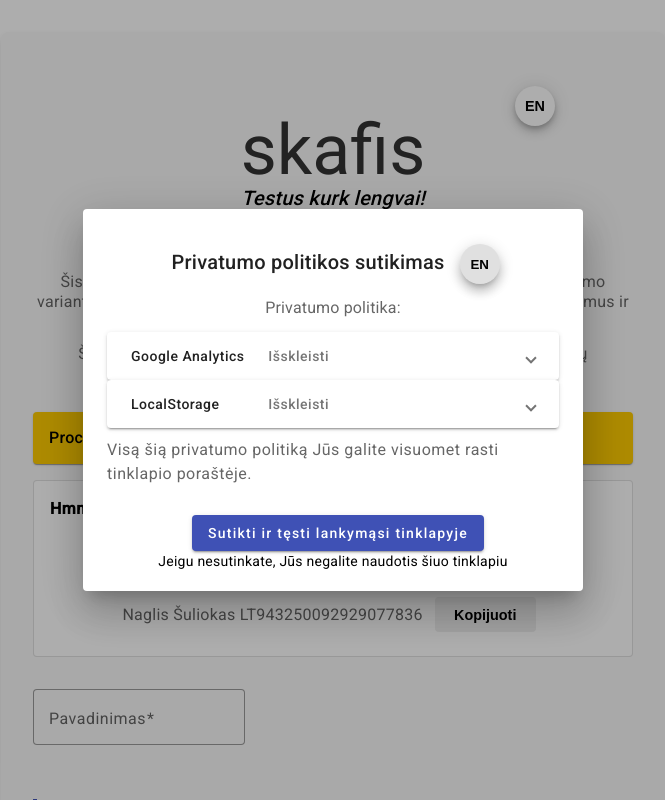
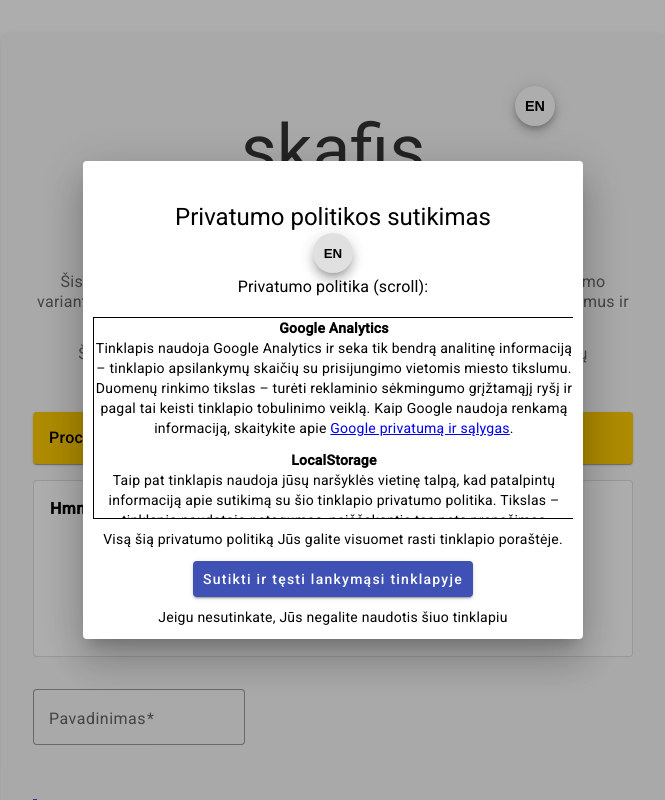
Before and after one commit to skafis-edtech/print, an Angular app: page / in a window 1280 px wide. Shown: the top 800 px of the page, without its empty margins (307-972 px from the left). Built offline with nearby package versions, Linux system fonts and the light colour scheme.

Commit message:
Hotfix: Privacy policy modal

```diff
--- a/src/app/app.tranlastions.ts
+++ b/src/app/app.tranlastions.ts
@@ -29,7 +29,7 @@ export const TRANSLATIONS: { en: string; lt: string }[] = [
   },
   {
     en: 'Create tests easily!',
-    lt: 'Testus kurk lengvai!',
+    lt: 'Kurk testus lengvai!',
   },
   {
     en: 'This website generates HTML files with questions, where only one answer option is correct. The user of HTML file can then answer the questions and check the answers (each problem separately).',
@@ -152,7 +152,7 @@ export const TRANSLATIONS: { en: string; lt: string }[] = [
     lt: 'Išskleisti',
   },
   {
-    en: "In addition, website uses your browser local storage to store information on whether you agreed with this website's privacy policy. The purpose - user convenience, no consent pop up repetition everytime the website is opened.",
-    lt: 'Taip pat, tinklapis naudoja Jūsų naršyklės atmintį, kad patalpintų informaciją apie Jūsų sutikimą su šio tinklapio privatumo politika. Tikslas – naudotojo patogumas, neiššoka sutikimo langas kiekvieną kartą atidarius puslapį.',
+    en: "In addition, website uses your browser local storage to store information on whether you agreed with this website's privacy policy. The purpose - user convenience, no pop up repetition for getting consent everytime the website is opened.",
+    lt: 'Taip pat tinklapis naudoja jūsų naršyklės vietinę talpą, kad patalpintų informaciją apie sutikimą su šio tinklapio privatumo politika. Tikslas – tinklapio naudotojo patogumas, neiššokantis tas pats pranešimas kiekvieną kartą atsidarius tinklapį.',
   },
 ];
--- a/src/app/consent-modal-en/consent-modal-en.component.html
+++ b/src/app/consent-modal-en/consent-modal-en.component.html
@@ -1,22 +1,17 @@
-<mat-dialog-content>
-  <h1 mat-dialog-title>
-    Privacy policy consent
+<div>
+  <h1>Privacy policy consent</h1>
   <button
     type="button"
     mat-mini-fab
     color="secondary"
     (click)="changeLanguage()"
+    id="lang-btn"
   >
     <strong>LT</strong>
   </button>
-  </h1>
-  <h3>Privacy policy:</h3>
-
-  <mat-expansion-panel>
-    <mat-expansion-panel-header>
-      <mat-panel-title> Google Analytics</mat-panel-title>
-      <mat-panel-description>Expand</mat-panel-description>
-    </mat-expansion-panel-header>
+  <h3>Privacy policy (scroll):</h3>
+  <div id="priv">
+    <strong> Google Analytics </strong>
     <p>
       This website uses Google Analytics and tracks only the general analytic
       information - number of website's visits together with devices' locations
@@ -28,30 +23,27 @@
         >Google privacy and terms</a
       >.
     </p>
-  </mat-expansion-panel>
-  <mat-expansion-panel>
-    <mat-expansion-panel-header
-      ><mat-panel-title>LocalStorage</mat-panel-title>
-      <mat-panel-description>Expand</mat-panel-description>
-    </mat-expansion-panel-header>
-    In addition, website uses your browser local storage to store information on
-    whether you agreed with this website's privacy policy. The purpose - user
-    convenience, no consent pop up repetition everytime the website is opened.
-  </mat-expansion-panel>
-  <p class="sth">
+    <strong>LocalStorage</strong>
+    <p>
+      In addition, website uses your browser local storage to store information
+      on whether you agreed with this website's privacy policy. The purpose -
+      user convenience, no pop up repetition for getting consent everytime the
+      website is opened.
+    </p>
+  </div>
+  <p class="end-priv">
     All this privacy policy you can always find in the footer of this website.
   </p>
-</mat-dialog-content>
 
-<mat-dialog-actions>
   <button
     mat-button
     mat-raised-button
     mat-dialog-close
     (click)="consent()"
     color="primary"
+    id="consent-btn"
   >
     Agree and proceed to the website
   </button>
-  <p>If you disagree, you cannot use this website</p>
-</mat-dialog-actions>
+  <p class="end-priv">If you disagree, you cannot use this website</p>
+</div>
--- a/src/app/consent-modal-en/consent-modal-en.component.scss
+++ b/src/app/consent-modal-en/consent-modal-en.component.scss
@@ -1,23 +1,40 @@
-mat-dialog-content,
-mat-dialog-actions {
-  display: flex;
-  flex-direction: column;
-  justify-content: center;
+div {
+  margin: auto;
+  width: 480px;
+  text-align: center;
+  margin-top: 40px;
+  overflow-y: auto;
+  overflow-x: hidden;
 }
 
-mat-dialog-content > h1,
-mat-dialog-content > h3 {
-  padding-bottom: 10px;
+#consent-btn {
+  padding: 0 10px 0 10px;
 }
 
-mat-dialog-content > * {
-  margin: auto;
+h1 {
+  margin-bottom: 0;
+  padding-bottom: 0;
 }
 
-.sth {
-  padding-top: 10px;
+@media (max-width: 768px) {
+  div {
+    width: 90%;
+    overflow-y: auto;
+    max-height: 100%;
+    min-height: 100%;
+  }
 }
 
-button {
-  margin-left: 10px;
+#priv {
+  max-height: 200px;
+  overflow-y: scroll;
+  margin: auto;
+  margin-top: 0;
+  margin-bottom: 0;
+  padding: 0;
+  border: 1px solid black;
 }
+
+.end-priv {
+  margin-top: 10px;
+}
--- a/src/app/consent-modal/consent-modal.component.html
+++ b/src/app/consent-modal/consent-modal.component.html
@@ -1,22 +1,17 @@
-<mat-dialog-content>
-  <h1 mat-dialog-title>
-    Privatumo politikos sutikimas
+<div>
+  <h1>Privatumo politikos sutikimas</h1>
   <button
     type="button"
     mat-mini-fab
     color="secondary"
     (click)="changeLanguage()"
+    id="lang-btn"
   >
     <strong>EN</strong>
   </button>
-  </h1>
-  <h3>Privatumo politika:</h3>
-
-  <mat-expansion-panel>
-    <mat-expansion-panel-header>
-      <mat-panel-title> Google Analytics</mat-panel-title>
-      <mat-panel-description>Išskleisti</mat-panel-description>
-    </mat-expansion-panel-header>
+  <h3>Privatumo politika (scroll):</h3>
+  <div id="priv">
+    <strong> Google Analytics </strong>
     <p>
       Tinklapis naudoja Google Analytics ir seka tik bendrą analitinę
       informaciją – tinklapio apsilankymų skaičių su prisijungimo vietomis
@@ -27,31 +22,29 @@
         >Google privatumą ir sąlygas</a
       >.
     </p>
-  </mat-expansion-panel>
-  <mat-expansion-panel>
-    <mat-expansion-panel-header
-      ><mat-panel-title>LocalStorage</mat-panel-title>
-      <mat-panel-description>Išskleisti</mat-panel-description>
-    </mat-expansion-panel-header>
-    Taip pat, tinklapis naudoja Jūsų naršyklės atmintį, kad patalpintų
-    informaciją apie Jūsų sutikimą su šio tinklapio privatumo politika. Tikslas
-    – naudotojo patogumas, neiššoka sutikimo langas kiekvieną kartą atidarius
-    puslapį.
-  </mat-expansion-panel>
-  <p class="sth">
+    <strong>LocalStorage</strong>
+    <p>
+      Taip pat tinklapis naudoja jūsų naršyklės vietinę talpą, kad patalpintų
+      informaciją apie sutikimą su šio tinklapio privatumo politika. Tikslas –
+      tinklapio naudotojo patogumas, neiššokantis tas pats pranešimas kiekvieną
+      kartą atsidarius tinklapį.
+    </p>
+  </div>
+  <p class="end-priv">
     Visą šią privatumo politiką Jūs galite visuomet rasti tinklapio poraštėje.
   </p>
-</mat-dialog-content>
 
-<mat-dialog-actions>
   <button
     mat-button
     mat-raised-button
     mat-dialog-close
     (click)="consent()"
     color="primary"
+    id="consent-btn"
   >
     Sutikti ir tęsti lankymąsi tinklapyje
   </button>
-  <p>Jeigu nesutinkate, Jūs negalite naudotis šiuo tinklapiu</p>
-</mat-dialog-actions>
+  <p class="end-priv">
+    Jeigu nesutinkate, Jūs negalite naudotis šiuo tinklapiu
+  </p>
+</div>
--- a/src/app/consent-modal/consent-modal.component.scss
+++ b/src/app/consent-modal/consent-modal.component.scss
@@ -1,23 +1,40 @@
-mat-dialog-content,
-mat-dialog-actions {
-  display: flex;
-  flex-direction: column;
-  justify-content: center;
+div {
+  margin: auto;
+  width: 480px;
+  text-align: center;
+  margin-top: 40px;
+  overflow-y: auto;
+  overflow-x: hidden;
 }
 
-mat-dialog-content > h1,
-mat-dialog-content > h3 {
-  padding-bottom: 10px;
+#consent-btn {
+  padding: 0 10px 0 10px;
 }
 
-mat-dialog-content > * {
-  margin: auto;
+h1 {
+  margin-bottom: 0;
+  padding-bottom: 0;
 }
 
-.sth {
-  padding-top: 10px;
+@media (max-width: 768px) {
+  div {
+    width: 90%;
+    overflow-y: auto;
+    max-height: 100%;
+    min-height: 100%;
+  }
 }
 
-button {
-  margin-left: 10px;
+#priv {
+  max-height: 200px;
+  overflow-y: scroll;
+  margin: auto;
+  margin-top: 0;
+  margin-bottom: 0;
+  padding: 0;
+  border: 1px solid black;
 }
+
+.end-priv {
+  margin-top: 10px;
+}
--- a/src/app/home-en/home-en.component.html
+++ b/src/app/home-en/home-en.component.html
@@ -154,8 +154,8 @@
   <p>
     <strong>LocalStorage.</strong> In addition, website uses your browser local
     storage to store information on whether you agreed with this website's
-    privacy policy. The purpose - user convenience, no consent pop up repetition
-    everytime the website is opened.
+    privacy policy. The purpose - user convenience, no pop up repetition for
+    getting consent everytime the website is opened.
   </p>
   <br />
   <br />
--- a/src/app/home-en/home-en.component.scss
+++ b/src/app/home-en/home-en.component.scss
@@ -73,6 +73,7 @@ div[formArrayName="questions"] {
     padding-left: 1rem;
     margin-bottom: 2rem;
     overflow-x: auto;
+    overflow-y: hidden;
     padding-top: 0.5rem;
 
     .question-number {
--- a/src/app/home/home.component.html
+++ b/src/app/home/home.component.html
@@ -10,7 +10,7 @@
     </button>
 
     <h1>skafis</h1>
-    <h2><em>Testus kurk lengvai!</em></h2>
+    <h2><em>Kurk testus lengvai!</em></h2>
   </header>
   <p>
     Šis tinklapis generuoja HTML failus su klausimais, kur tik vienas atsakymo
--- a/src/app/home/home.component.scss
+++ b/src/app/home/home.component.scss
@@ -73,6 +73,7 @@ div[formArrayName="questions"] {
     padding-left: 1rem;
     margin-bottom: 2rem;
     overflow-x: auto;
+    overflow-y: hidden;
     padding-top: 0.5rem;
 
     .question-number {
```
Lines whose indentation alone changed are shown as unchanged.
